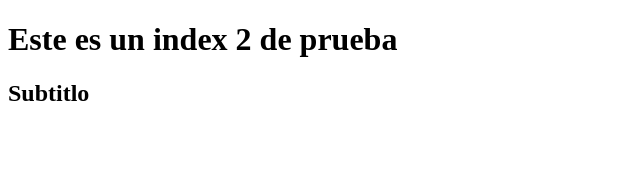
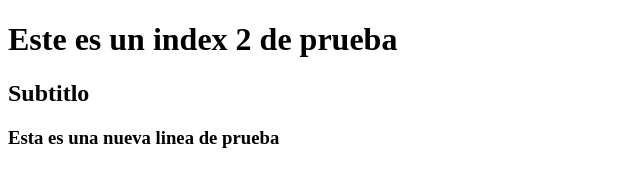
Before and after one commit to matiasbasile/prueba, a plain HTML site: page index2.html in a window 1280 px wide. Shown: the whole page, without its empty margins (0-640 px from the left). Drawn offline with Linux system fonts and the light colour scheme.

Commit message:
nueva linea en development

```diff
--- a/index2.html
+++ b/index2.html
@@ -8,5 +8,6 @@
 <body>
   <h1>Este es un index 2 de prueba</h1>
   <h2>Subtitlo</h2>
+  <h3>Esta es una nueva linea de prueba</h3>
 </body>
 </html>
```
